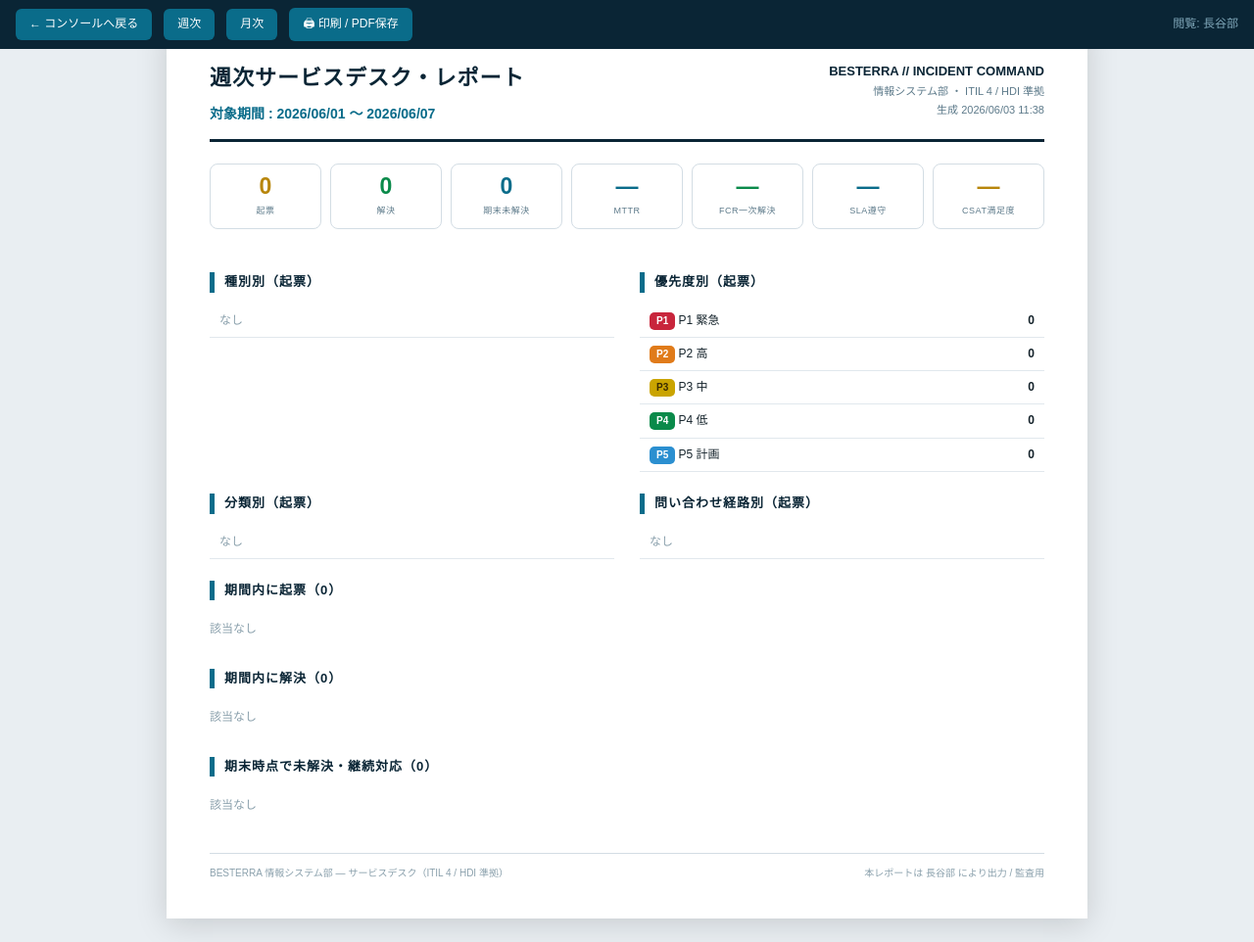
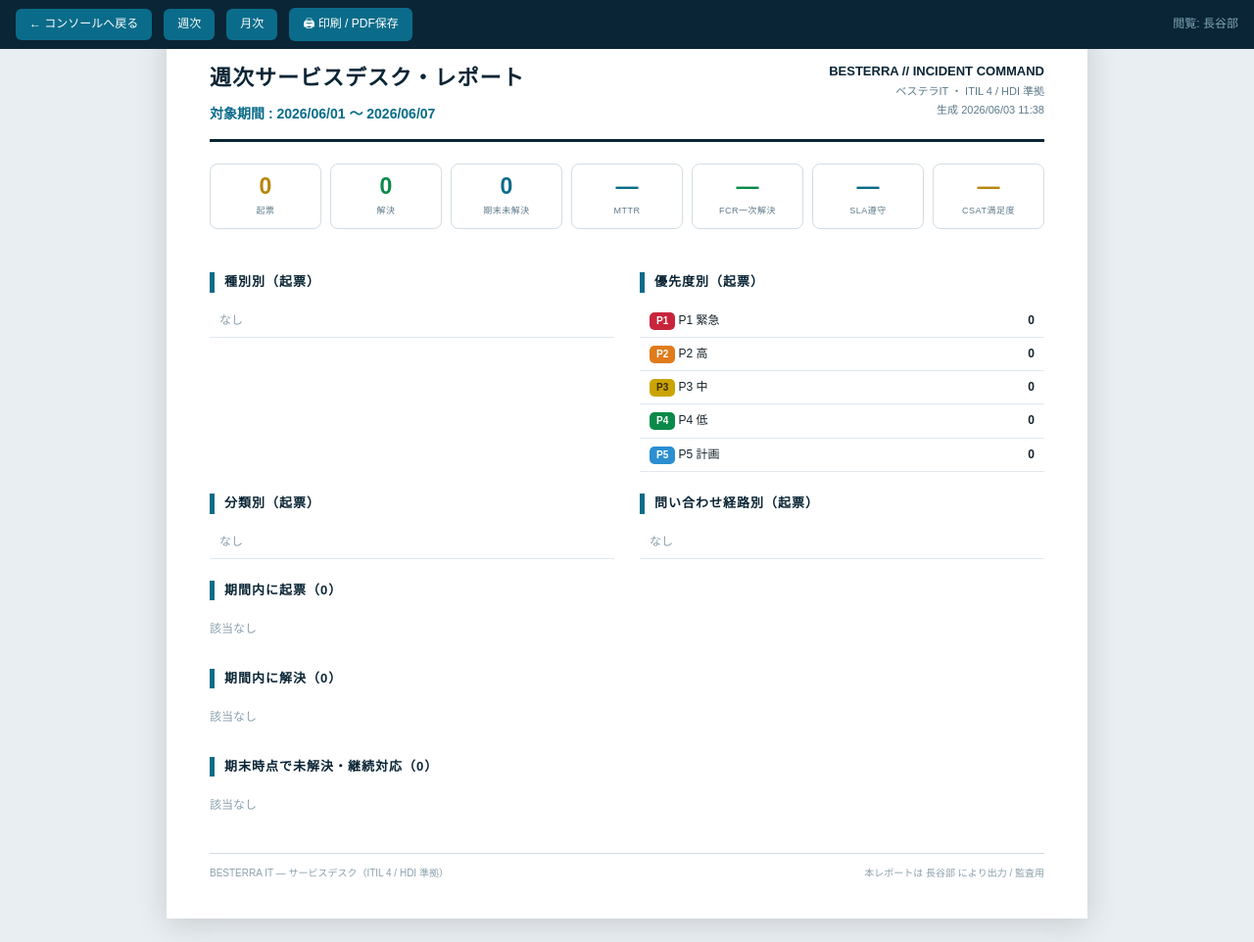
Before and after one commit to hhasebe-besterra/besterra-incident-command, a PHP site: page /report.php in a window 1280 px wide. Shown: the whole page at 98% size. Run offline with PHP 8.4, Linux system fonts and the light colour scheme; the visitor is signed in with stand-in values (Sample User, id 1).

Commit message:
Rename "情報システム部/情報システム" to "ベステラIT" (org change: 総務部 from July, no official IS dept name)
Co-Authored-By: Claude Opus 4.8 <noreply@anthropic.com>

```diff
--- a/app.js
+++ b/app.js
@@ -411,7 +411,7 @@ function renderReport(r){
   return `<div class="rep-doc">
     <div class="rep-head"><div><h2>${r.period==='month'?'月次':'週次'}サービスデスク・レポート</h2>
       <div class="t-meta" style="margin-top:6px">対象期間 : <b style="color:var(--cyan)">${esc(r.label)}</b></div></div>
-      <div class="meta">BESTERRA // INCIDENT COMMAND<br>情報システム部 ・ ITIL 4 / HDI 準拠<br>生成 ${esc(fmt(r.generated_at))}</div></div>
+      <div class="meta">BESTERRA // INCIDENT COMMAND<br>ベステラIT ・ ITIL 4 / HDI 準拠<br>生成 ${esc(fmt(r.generated_at))}</div></div>
     <div class="rep-kpis">
       <div class="rep-kpi"><div class="v" style="color:var(--gold)">${s.opened}</div><div class="k">期間内 起票</div></div>
       <div class="rep-kpi"><div class="v" style="color:var(--green)">${s.resolved}</div><div class="k">期間内 解決</div></div>
--- a/assignees.json
+++ b/assignees.json
@@ -1 +1 @@
-[{"n":"長谷部 均","d":"脱炭素事業推進部","k":"ハセベ ヒトシ","t":"管理職"},{"n":"村野 宏樹","d":"経営企画本部/管理部/総務課","k":"ムラノ ヒロキ","t":"一般社員"},{"n":"竹内 真菜","d":"プラント事業本部/営業部/工務課","k":"タケウチ マナ","t":"一般社員"},{"n":"加藤 千尋","d":"情報システム","k":"カトウ チヒロ","t":""},{"n":"佐藤 彩香","d":"経営企画本部/人事部/人事課","k":"サトウ アヤカ","t":"一般社員"},{"n":"大𣘺 侑奈","d":"経営企画本部/人事部/人事課","k":"オオハシ ユキナ","t":""},{"n":"清水 俊樹","d":"経営企画本部/人事部/人事課","k":"シミズ トシキ","t":"一般社員"},{"n":"石井 すずな","d":"経営企画本部/人事部/人事課","k":"イシイ スズナ","t":"一般社員"},{"n":"金光 弘嗣","d":"経営企画本部/人事部/人事部付","k":"カネミツ コウジ","t":"管理職"},{"n":"坂野 要","d":"経営企画本部/管理部/経理財務課","k":"サカノ カナメ","t":"一般社員"},{"n":"塩田 卓人","d":"経営企画本部/管理部/経理財務課","k":"シオタ タクト","t":"一般社員"},{"n":"宝崎 順一","d":"経営企画本部/管理部/経理財務課","k":"ホウザキ ジュンイチ","t":"課長"},{"n":"菅原 礼衣","d":"経営企画本部/管理部/経理財務課","k":"スガワラ レイ","t":"一般社員"},{"n":"近藤 尚之","d":"経営企画本部/管理部/経理財務課","k":"コンドウ ナオユキ","t":"一般社員"},{"n":"髙橋 ゆみ子","d":"経営企画本部/管理部/経理財務課","k":"タカハシ ユミコ","t":"一般社員"}]
+[{"n":"長谷部 均","d":"脱炭素事業推進部","k":"ハセベ ヒトシ","t":"管理職"},{"n":"村野 宏樹","d":"経営企画本部/管理部/総務課","k":"ムラノ ヒロキ","t":"一般社員"},{"n":"竹内 真菜","d":"プラント事業本部/営業部/工務課","k":"タケウチ マナ","t":"一般社員"},{"n":"加藤 千尋","d":"ベステラIT","k":"カトウ チヒロ","t":""},{"n":"佐藤 彩香","d":"経営企画本部/人事部/人事課","k":"サトウ アヤカ","t":"一般社員"},{"n":"大𣘺 侑奈","d":"経営企画本部/人事部/人事課","k":"オオハシ ユキナ","t":""},{"n":"清水 俊樹","d":"経営企画本部/人事部/人事課","k":"シミズ トシキ","t":"一般社員"},{"n":"石井 すずな","d":"経営企画本部/人事部/人事課","k":"イシイ スズナ","t":"一般社員"},{"n":"金光 弘嗣","d":"経営企画本部/人事部/人事部付","k":"カネミツ コウジ","t":"管理職"},{"n":"坂野 要","d":"経営企画本部/管理部/経理財務課","k":"サカノ カナメ","t":"一般社員"},{"n":"塩田 卓人","d":"経営企画本部/管理部/経理財務課","k":"シオタ タクト","t":"一般社員"},{"n":"宝崎 順一","d":"経営企画本部/管理部/経理財務課","k":"ホウザキ ジュンイチ","t":"課長"},{"n":"菅原 礼衣","d":"経営企画本部/管理部/経理財務課","k":"スガワラ レイ","t":"一般社員"},{"n":"近藤 尚之","d":"経営企画本部/管理部/経理財務課","k":"コンドウ ナオユキ","t":"一般社員"},{"n":"髙橋 ゆみ子","d":"経営企画本部/管理部/経理財務課","k":"タカハシ ユミコ","t":"一般社員"}]
--- a/config.php
+++ b/config.php
@@ -1,7 +1,7 @@
 <?php
 /**
  * BESTERRA // INCIDENT COMMAND
- * 情報システム部 サービスデスク / ITインシデント管理システム
+ * ベステラIT サービスデスク / ITインシデント管理システム
  * 準拠: ITIL 4 (2019) サービスマネジメント・プラクティス
  *       ＋ HDI (Help Desk Institute) サポートセンター実務指標
  * 設定ファイル
@@ -22,7 +22,7 @@ if (!$INC_DATA_DIR) {
 define('INC_DB_PATH', $INC_DATA_DIR . '/incidents.db');
 
 define('INC_APP_NAME', 'BESTERRA // INCIDENT COMMAND');
-define('INC_APP_TAG',  '情報システム部 サービスデスク');
+define('INC_APP_TAG',  'ベステラIT サービスデスク');
 define('INC_TZ', 'Asia/Tokyo');
 define('INC_BASE_URL', getenv('INC_BASE_URL') ?: 'http://192.168.1.10/incident/');
 
@@ -45,7 +45,7 @@ $INC_MODEL = [
  * role: operator=起票/対応 / admin=operator＋管理 / auditor=閲覧+レポートのみ（経営層監査）
  */
 $INC_SEED_USERS = [
-    // 情報システム部 サービスデスク
+    // ベステラIT サービスデスク
     ['username' => 'h.hasebe',   'display_name' => '長谷部', 'role' => 'admin',    'password' => 'besterra'],
     ['username' => 'h.murano',   'display_name' => '村野',   'role' => 'operator', 'password' => 'besterra'],
     ['username' => 'm.takeuchi', 'display_name' => '竹内',   'role' => 'operator', 'password' => 'besterra'],
--- a/docs/app.js
+++ b/docs/app.js
@@ -13,7 +13,7 @@ const State = { meta:null, user:null, view:'dashboard', incidents:[], employees:
 
 /* ---------- 静的マスタ（旧 config.php 相当） ---------- */
 const META = {
-  app:{ name:'BESTERRA // INCIDENT COMMAND', tag:'情報システム部 サービスデスク', standards:'ITIL 4 / HDI 準拠' },
+  app:{ name:'BESTERRA // INCIDENT COMMAND', tag:'ベステラIT サービスデスク', standards:'ITIL 4 / HDI 準拠' },
   types:{
     incident:{label:'インシデント',short:'INC',icon:'⚠',desc:'計画外のサービス中断・品質低下（迅速な復旧が目的）'},
     request :{label:'サービス要求',short:'REQ',icon:'✉',desc:'アカウント・権限・機器など定型サービスの要求'},
@@ -509,7 +509,7 @@ function renderReport(r){
   return `<div class="rep-doc">
     <div class="rep-head"><div><h2>${r.period==='month'?'月次':'週次'}サービスデスク・レポート</h2>
       <div class="t-meta" style="margin-top:6px">対象期間 : <b style="color:var(--cyan)">${esc(r.label)}</b></div></div>
-      <div class="meta">BESTERRA // INCIDENT COMMAND<br>情報システム部 ・ ITIL 4 / HDI 準拠<br>生成 ${esc(fmt(r.generated_at))}</div></div>
+      <div class="meta">BESTERRA // INCIDENT COMMAND<br>ベステラIT ・ ITIL 4 / HDI 準拠<br>生成 ${esc(fmt(r.generated_at))}</div></div>
     <div class="rep-kpis">
       <div class="rep-kpi"><div class="v" style="color:var(--gold)">${s.opened}</div><div class="k">期間内 起票</div></div>
       <div class="rep-kpi"><div class="v" style="color:var(--green)">${s.resolved}</div><div class="k">期間内 解決</div></div>
--- a/docs/assignees.json
+++ b/docs/assignees.json
@@ -1 +1 @@
-[{"n":"長谷部 均","d":"脱炭素事業推進部","k":"ハセベ ヒトシ","t":"管理職"},{"n":"村野 宏樹","d":"経営企画本部/管理部/総務課","k":"ムラノ ヒロキ","t":"一般社員"},{"n":"竹内 真菜","d":"プラント事業本部/営業部/工務課","k":"タケウチ マナ","t":"一般社員"},{"n":"加藤 千尋","d":"情報システム","k":"カトウ チヒロ","t":""},{"n":"佐藤 彩香","d":"経営企画本部/人事部/人事課","k":"サトウ アヤカ","t":"一般社員"},{"n":"大𣘺 侑奈","d":"経営企画本部/人事部/人事課","k":"オオハシ ユキナ","t":""},{"n":"清水 俊樹","d":"経営企画本部/人事部/人事課","k":"シミズ トシキ","t":"一般社員"},{"n":"石井 すずな","d":"経営企画本部/人事部/人事課","k":"イシイ スズナ","t":"一般社員"},{"n":"金光 弘嗣","d":"経営企画本部/人事部/人事部付","k":"カネミツ コウジ","t":"管理職"},{"n":"坂野 要","d":"経営企画本部/管理部/経理財務課","k":"サカノ カナメ","t":"一般社員"},{"n":"塩田 卓人","d":"経営企画本部/管理部/経理財務課","k":"シオタ タクト","t":"一般社員"},{"n":"宝崎 順一","d":"経営企画本部/管理部/経理財務課","k":"ホウザキ ジュンイチ","t":"課長"},{"n":"菅原 礼衣","d":"経営企画本部/管理部/経理財務課","k":"スガワラ レイ","t":"一般社員"},{"n":"近藤 尚之","d":"経営企画本部/管理部/経理財務課","k":"コンドウ ナオユキ","t":"一般社員"},{"n":"髙橋 ゆみ子","d":"経営企画本部/管理部/経理財務課","k":"タカハシ ユミコ","t":"一般社員"}]
+[{"n":"長谷部 均","d":"脱炭素事業推進部","k":"ハセベ ヒトシ","t":"管理職"},{"n":"村野 宏樹","d":"経営企画本部/管理部/総務課","k":"ムラノ ヒロキ","t":"一般社員"},{"n":"竹内 真菜","d":"プラント事業本部/営業部/工務課","k":"タケウチ マナ","t":"一般社員"},{"n":"加藤 千尋","d":"ベステラIT","k":"カトウ チヒロ","t":""},{"n":"佐藤 彩香","d":"経営企画本部/人事部/人事課","k":"サトウ アヤカ","t":"一般社員"},{"n":"大𣘺 侑奈","d":"経営企画本部/人事部/人事課","k":"オオハシ ユキナ","t":""},{"n":"清水 俊樹","d":"経営企画本部/人事部/人事課","k":"シミズ トシキ","t":"一般社員"},{"n":"石井 すずな","d":"経営企画本部/人事部/人事課","k":"イシイ スズナ","t":"一般社員"},{"n":"金光 弘嗣","d":"経営企画本部/人事部/人事部付","k":"カネミツ コウジ","t":"管理職"},{"n":"坂野 要","d":"経営企画本部/管理部/経理財務課","k":"サカノ カナメ","t":"一般社員"},{"n":"塩田 卓人","d":"経営企画本部/管理部/経理財務課","k":"シオタ タクト","t":"一般社員"},{"n":"宝崎 順一","d":"経営企画本部/管理部/経理財務課","k":"ホウザキ ジュンイチ","t":"課長"},{"n":"菅原 礼衣","d":"経営企画本部/管理部/経理財務課","k":"スガワラ レイ","t":"一般社員"},{"n":"近藤 尚之","d":"経営企画本部/管理部/経理財務課","k":"コンドウ ナオユキ","t":"一般社員"},{"n":"髙橋 ゆみ子","d":"経営企画本部/管理部/経理財務課","k":"タカハシ ユミコ","t":"一般社員"}]
--- a/docs/index.html
+++ b/docs/index.html
@@ -23,7 +23,7 @@
       <span class="logo-mark">◤◢</span>
       <div>
         <div class="brand-title" data-text="BESTERRA // INCIDENT COMMAND">BESTERRA // INCIDENT COMMAND</div>
-        <div class="brand-sub">情報システム部 — SERVICE DESK · ITIL 4 / HDI</div>
+        <div class="brand-sub">ベステラIT — SERVICE DESK · ITIL 4 / HDI</div>
       </div>
     </div>
     <pre id="boot-log" class="boot-log"></pre>
--- a/index.php
+++ b/index.php
@@ -25,7 +25,7 @@
       <span class="logo-mark">◤◢</span>
       <div>
         <div class="brand-title" data-text="BESTERRA // INCIDENT COMMAND">BESTERRA // INCIDENT COMMAND</div>
-        <div class="brand-sub">情報システム部 — SECURE INCIDENT OPERATIONS CONSOLE</div>
+        <div class="brand-sub">ベステラIT — SECURE INCIDENT OPERATIONS CONSOLE</div>
       </div>
     </div>
     <pre id="boot-log" class="boot-log"></pre>
--- a/notify.php
+++ b/notify.php
@@ -37,7 +37,7 @@ function inc_notify(string $event, array $t, string $actor, string $detail = '')
         'attachments' => [[ 'color' => $color, 'blocks' => [
             ['type'=>'header','text'=>['type'=>'plain_text','text'=>$title,'emoji'=>true]],
             ['type'=>'section','text'=>['type'=>'mrkdwn','text'=>$text]],
-            ['type'=>'context','elements'=>[['type'=>'mrkdwn','text'=>'BESTERRA // INCIDENT COMMAND ・ 情報システム部 ・ ITIL 4 / HDI']]],
+            ['type'=>'context','elements'=>[['type'=>'mrkdwn','text'=>'BESTERRA // INCIDENT COMMAND ・ ベステラIT ・ ITIL 4 / HDI']]],
         ]]]];
     $ch = curl_init($hook);
     curl_setopt_array($ch, [CURLOPT_POST=>true, CURLOPT_HTTPHEADER=>['Content-Type: application/json'],
--- a/report.php
+++ b/report.php
@@ -69,7 +69,7 @@ $s = $r['summary'];
   <div class="top">
     <div><h1><?=($period==='month'?'月次':'週次')?>サービスデスク・レポート</h1>
       <div class="label">対象期間 : <?=h($r['label'])?></div></div>
-    <div class="brand"><b>BESTERRA // INCIDENT COMMAND</b><br>情報システム部 ・ ITIL 4 / HDI 準拠<br>生成 <?=h(inc_fmt_dt($r['generated_at']))?></div>
+    <div class="brand"><b>BESTERRA // INCIDENT COMMAND</b><br>ベステラIT ・ ITIL 4 / HDI 準拠<br>生成 <?=h(inc_fmt_dt($r['generated_at']))?></div>
   </div>
   <div class="kpis">
     <div class="kpi"><div class="v gold"><?=$s['opened']?></div><div class="k">起票</div></div>
@@ -91,7 +91,7 @@ $s = $r['summary'];
   <h2>期間内に起票（<?=count($r['opened'])?>）</h2><?=tbl($r['opened'])?>
   <h2>期間内に解決（<?=count($r['resolved'])?>）</h2><?=tbl($r['resolved'])?>
   <h2>期末時点で未解決・継続対応（<?=count($r['carry'])?>）</h2><?=tbl($r['carry'])?>
-  <div class="foot"><span>BESTERRA 情報システム部 — サービスデスク（ITIL 4 / HDI 準拠）</span><span>本レポートは <?=h($me)?> により出力 / 監査用</span></div>
+  <div class="foot"><span>BESTERRA IT — サービスデスク（ITIL 4 / HDI 準拠）</span><span>本レポートは <?=h($me)?> により出力 / 監査用</span></div>
 </div>
 <?php if($auto): ?><script>window.addEventListener('load',()=>setTimeout(()=>window.print(),400));</script><?php endif; ?>
 </body></html>
```
Also changed, not shown: README.md.
